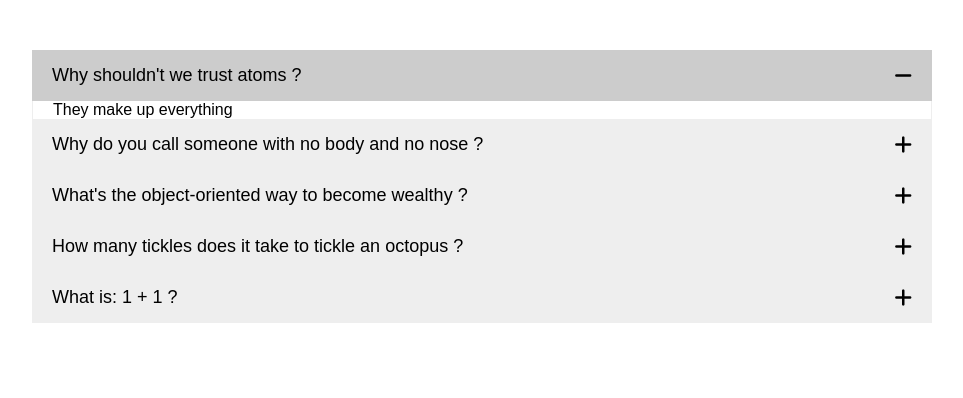
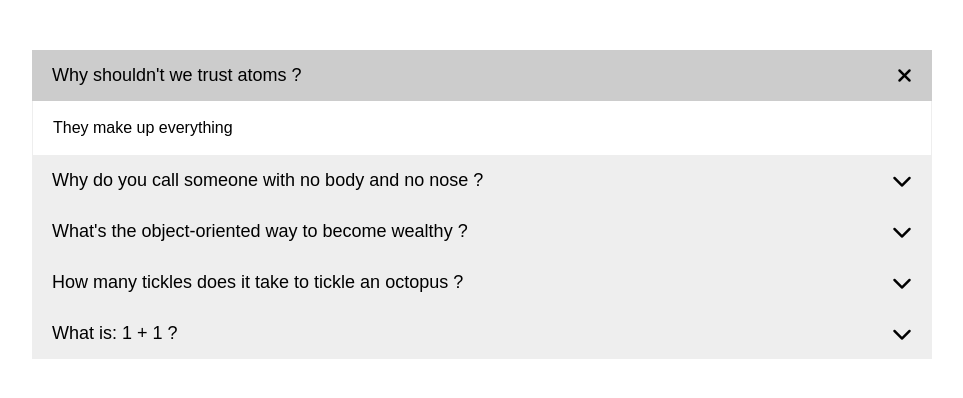
Before and after one commit to npankajaxioned/Accordian, a plain HTML site: page index.html in a window 1280 px wide. Both pictures are taken after a click on the item "Why shouldn't we trust atoms ?". Shown: the whole page, without its empty margins (158-1121 px from the left). Drawn offline with nearby package versions, Linux system fonts and the light colour scheme.

Commit message:
Changes made in css code

```diff
--- a/assets/css/style.css
+++ b/assets/css/style.css
@@ -130,14 +130,14 @@ margin: 50px auto;
 }
 
 .accordian-title::after{
-  content: '\2b';
+  content: '\f078';
   font-family: "fontAwesome";
   font-size: 20px;
   float: right;
 }
 
 .accordian-item.active .accordian-title::after{
-  content: "\f068";
+  content: "\f00d";
   font-family: "fontAwesome";
   font-size: 20px;
   float: right;
@@ -154,7 +154,7 @@ margin: 50px auto;
 }
 
 .panel {
-  padding: 0 20px;
+  padding: 18px 20px;
   border-left: 1px solid #EEE;
   border-right: 1px solid #EEE;
   display: none;
```
